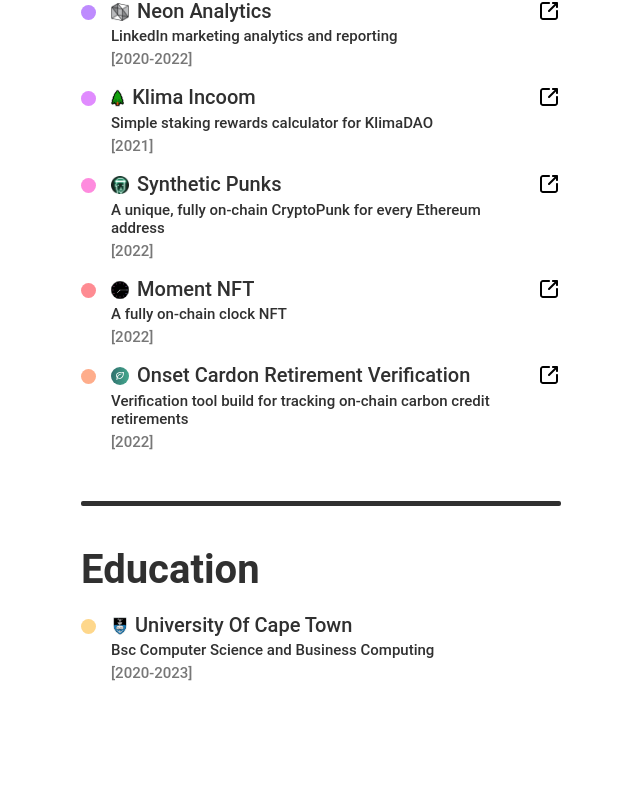
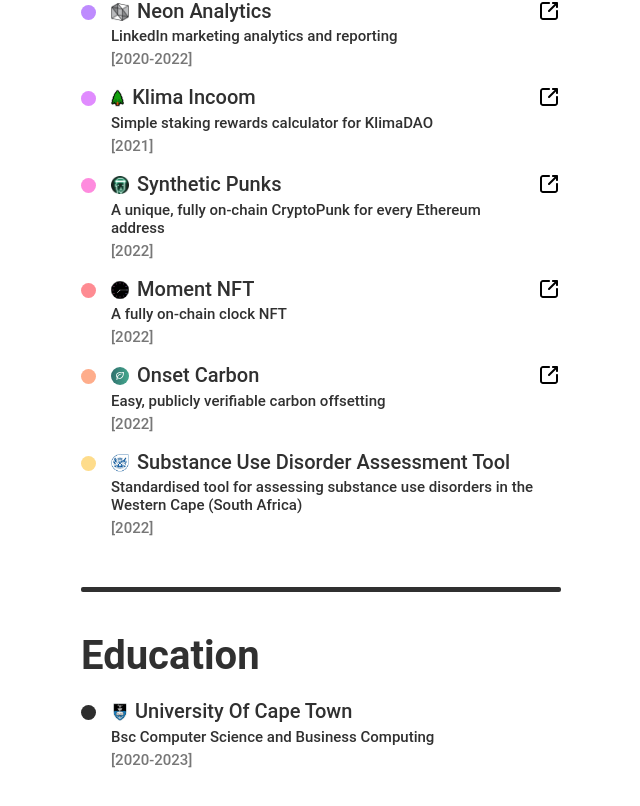
Before and after one commit to lbowles/Personal-Website, a React (Create React App) app: page / in a window 1280 px wide. Shown: the part 1423-2229 px from the top of the page, without its empty margins (319-959 px from the left). Built offline with nearby package versions, Linux system fonts and the light colour scheme.

Commit message:
updated experience

```diff
--- a/package.json
+++ b/package.json
@@ -11,6 +11,7 @@
     "react": "^17.0.2",
     "react-dom": "^17.0.2",
     "react-scripts": "5.0.0",
+    "typescript": "^4.7.4",
     "web-vitals": "^2.1.4"
   },
   "scripts": {
--- a/src/App.css
+++ b/src/App.css
@@ -1,7 +1,7 @@
 .App {
   background-color: white;
   text-align: center;
-  color:#303030 ;
+  color: #303030;
   font-family: 'Roboto', sans-serif;
 }
 .container {
@@ -14,31 +14,31 @@
     max-width: 400px;
     width: 100%;
   }
-  h3{
+  h3 {
     font-size: 14px !important;
   }
 }
-h1{
-  font-size: 40px ;
+h1 {
+  font-size: 40px;
   font-size: bold;
   text-align: left;
   margin-bottom: 20px;
   margin-top: 20px;
 }
-h2{
+h2 {
   font-size: 20px;
   font-weight: 500;
   margin-top: 0;
   text-align: left;
 }
-h3{
+h3 {
   font-size: 15px;
   font-weight: 500;
   margin-top: 0;
   margin-bottom: 5px;
   text-align: left;
 }
-h4{
+h4 {
   font-size: 12px;
   font-weight: 500;
   margin-top: 0;
@@ -46,41 +46,40 @@
   margin-bottom: 2px;
 }
 
-.alignRight{
+.alignRight {
   margin-left: auto;
   margin-right: 0;
 }
-.rowContainer{
+.rowContainer {
   display: flex;
   transition-duration: 0.2s;
 }
 
-.divider{
+.divider {
   width: 100%;
   height: 5px;
   background-color: #303030;
   border-radius: 2px;
   margin-bottom: 40px;
 }
-.point{
+.point {
   width: 15px;
   height: 15px;
   border-radius: 10px;
-  background-color: #FED78B;
+  background-color: #2e2e2e;
   margin-right: 15px;
   margin-top: 6px;
   transition: 0.2s ease-in-out;
 }
-.accent{
+.accent {
   width: 5px;
   min-height: 10px;
   margin-top: 0px;
   margin-right: 15px;
 }
-#out:hover  #point{
-  height:85% ;
-
+#out:hover #point {
+  height: 85%;
 }
-#skillOut:hover #accent{
-  width:10px ;
+#skillOut:hover #accent {
+  width: 10px;
 }
--- a/src/components/Experience/Experience.tsx
+++ b/src/components/Experience/Experience.tsx
@@ -1,52 +1,115 @@
 import React from 'react'
-import style from "./Experience.module.css"
-import linkIcon from "../../img/link.svg"
-import neonLogo from "../../img/neon.png"
-import traqLogo from "../../img/traq.png"
-import klima from "../../img/klima.png"
-import punk from "../../img/punk.png"
-import clock from "../../img/clock.svg"
-import onset from "../../img/onset.svg"
-
-
-
+import style from './Experience.module.css'
+import linkIcon from '../../img/link.svg'
+import neonLogo from '../../img/neon.png'
+import traqLogo from '../../img/traq.png'
+import klima from '../../img/klima.png'
+import punk from '../../img/punk.png'
+import clock from '../../img/clock.svg'
+import onset from '../../img/onset.svg'
+import westernCape from '../../img/westernCape.jpeg'
 
 type Props = {}
 
 const Experience = (props: Props) => {
-  const projects = [{title:"Cell Traq",description:"System monitoring cathode efficiency in electrowinning plants.",date:"[2018-2019]",link:"https://traxs.tech/",color:"#8B90FE",logo:traqLogo},
-                    {title:"Neon Analytics",description:"LinkedIn marketing analytics and reporting",date:"[2020-2022]",link:"https://analytics.neonsolutions.co.za",color:"#BE8BFE",logo:neonLogo},
-                    {title:"Klima Incoom",description:"Simple staking rewards calculator for KlimaDAO",date:"[2021]",link:"https://klimaincoom.luko.co.za/",color:"#E08BFE",logo:klima},
-                    {title:"Synthetic Punks",description:"A unique, fully on-chain CryptoPunk for every Ethereum address",date:"[2022]",link:"https://syntheticpunks.com/",color:"#FE8BDE",logo:punk},
-                    {title:"Moment NFT",description:"A fully on-chain clock NFT",date:"[2022]",link:"https://momentNFT.luko.co.za/",color:"#FE8B92",logo:clock},
-                    {title:"Onset Cardon Retirement Verification",description:"Verification tool build for tracking on-chain carbon credit retirements",date:"[2022]",link:"https://www.onsetcarbon.com/",color:"#FEAD8B",logo:onset}
+  const projects = [
+    {
+      title: 'Cell Traq',
+      description:
+        'System monitoring cathode efficiency in electrowinning plants.',
+      date: '[2018-2019]',
+      link: 'https://traxs.tech/',
+      color: '#8B90FE',
+      logo: traqLogo,
+    },
+    {
+      title: 'Neon Analytics',
+      description: 'LinkedIn marketing analytics and reporting',
+      date: '[2020-2022]',
+      link: 'https://analytics.neonsolutions.co.za',
+      color: '#BE8BFE',
+      logo: neonLogo,
+    },
+    {
+      title: 'Klima Incoom',
+      description: 'Simple staking rewards calculator for KlimaDAO',
+      date: '[2021]',
+      link: 'https://klimaincoom.luko.co.za/',
+      color: '#E08BFE',
+      logo: klima,
+    },
+    {
+      title: 'Synthetic Punks',
+      description:
+        'A unique, fully on-chain CryptoPunk for every Ethereum address',
+      date: '[2022]',
+      link: 'https://syntheticpunks.com/',
+      color: '#FE8BDE',
+      logo: punk,
+    },
+    {
+      title: 'Moment NFT',
+      description: 'A fully on-chain clock NFT',
+      date: '[2022]',
+      link: 'https://momentNFT.luko.co.za/',
+      color: '#FE8B92',
+      logo: clock,
+    },
+    {
+      title: 'Onset Carbon',
+      description: 'Easy, publicly verifiable carbon offsetting',
+      date: '[2022]',
+      link: 'https://www.onsetcarbon.com/',
+      color: '#FEAD8B',
+      logo: onset,
+    },
+    {
+      title: 'Substance Use Disorder Assessment Tool',
+      description:
+        'Standardised tool for assessing substance use disorders in the Western Cape (South Africa)',
+      date: '[2022]',
+      color: '#fedc8b',
+      logo: westernCape,
+    },
   ]
-
 
   return (
     <div>
       <h1>Experience</h1>
-        {projects.map((project,index)=>(
-          <div id="out" className='rowContainer moveUp'  style={{paddingTop: index>0 ? "12px" : "5px",width:"100%"}} >
-            <div >
-              <div className="point" id="point"  style={{backgroundColor:project.color}}></div>
+      {projects.map((project, index) => (
+        <div
+          id="out"
+          className="rowContainer moveUp"
+          style={{ paddingTop: index > 0 ? '12px' : '5px', width: '100%' }}
+        >
+          <div>
+            <div
+              className="point"
+              id="point"
+              style={{ backgroundColor: project.color }}
+            ></div>
           </div>
-            <div >
-              <div className='rowContainer'>
+          <div>
+            <div className="rowContainer">
               <img src={project.logo} className={style.logo}></img>
               <h2>{project.title}</h2>
             </div>
             <h3 className={style.infoText}>{project.description}</h3>
             <h3 className={style.date}>{project.date}</h3>
           </div>
-            <div style={{float:"right",marginLeft:"auto",marginRight:'0'}}>
+          <div style={{ float: 'right', marginLeft: 'auto', marginRight: '0' }}>
+            {project.link ? (
+              <>
                 <a target="_blank" href={project.link}>
                   <img src={linkIcon} className={style.icon}></img>
                 </a>
+              </>
+            ) : (
+              <></>
+            )}
           </div>
         </div>
-        ))
-        }
+      ))}
     </div>
   )
 }
```
Also changed, not shown: src/components/Education/Education.tsx (+11 -6 lines), src/img/westernCape.jpeg (added), 1 other file (tests, documents, lock files or other folders). Lines whose indentation alone changed are shown as unchanged.
